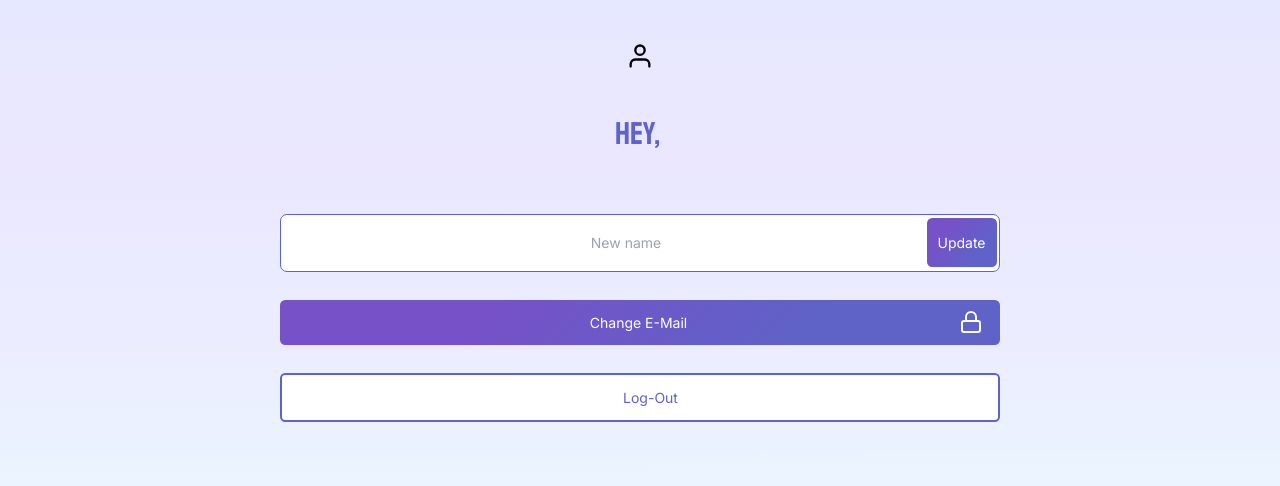
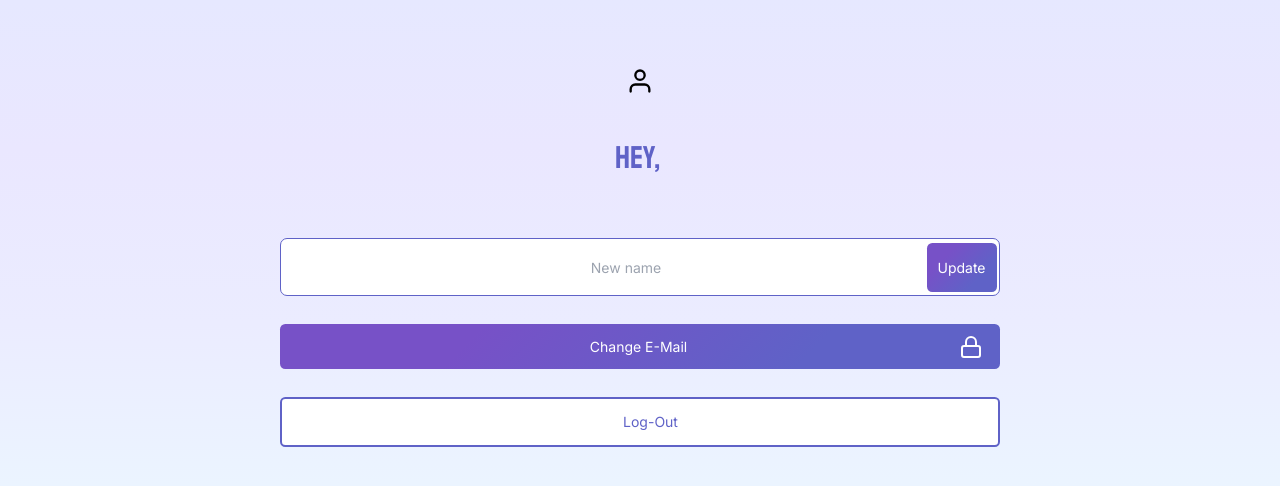
Before and after one commit to devhausleipzigacademy/camp8-final-project, a Next.js app: page /account/account in a window 1280 px wide. Shown: the top 486 px of the page. Built offline with nearby package versions, Linux system fonts and the light colour scheme.

Commit message:
change spacing

```diff
--- a/src/pages/account/account.tsx
+++ b/src/pages/account/account.tsx
@@ -54,10 +54,8 @@ export default function AccountView({ user }: SettingsProps) {
 
   return (
     <>
-      <div className="w-full flex-grow flex flex-col justify-around items-center gap-5 mt-5">
-        <div>
-          <FiUser size={28} />
-        </div>
+      <div className="w-full flex-grow flex flex-col justify-around items-center gap-5 mt-12">
+        <FiUser size={28} />
         <div className="text-primary-default-Solid font-heading text-4xl m-8">
           Hey,&nbsp;
           {player?.name ? player.name : player?.email}
```
